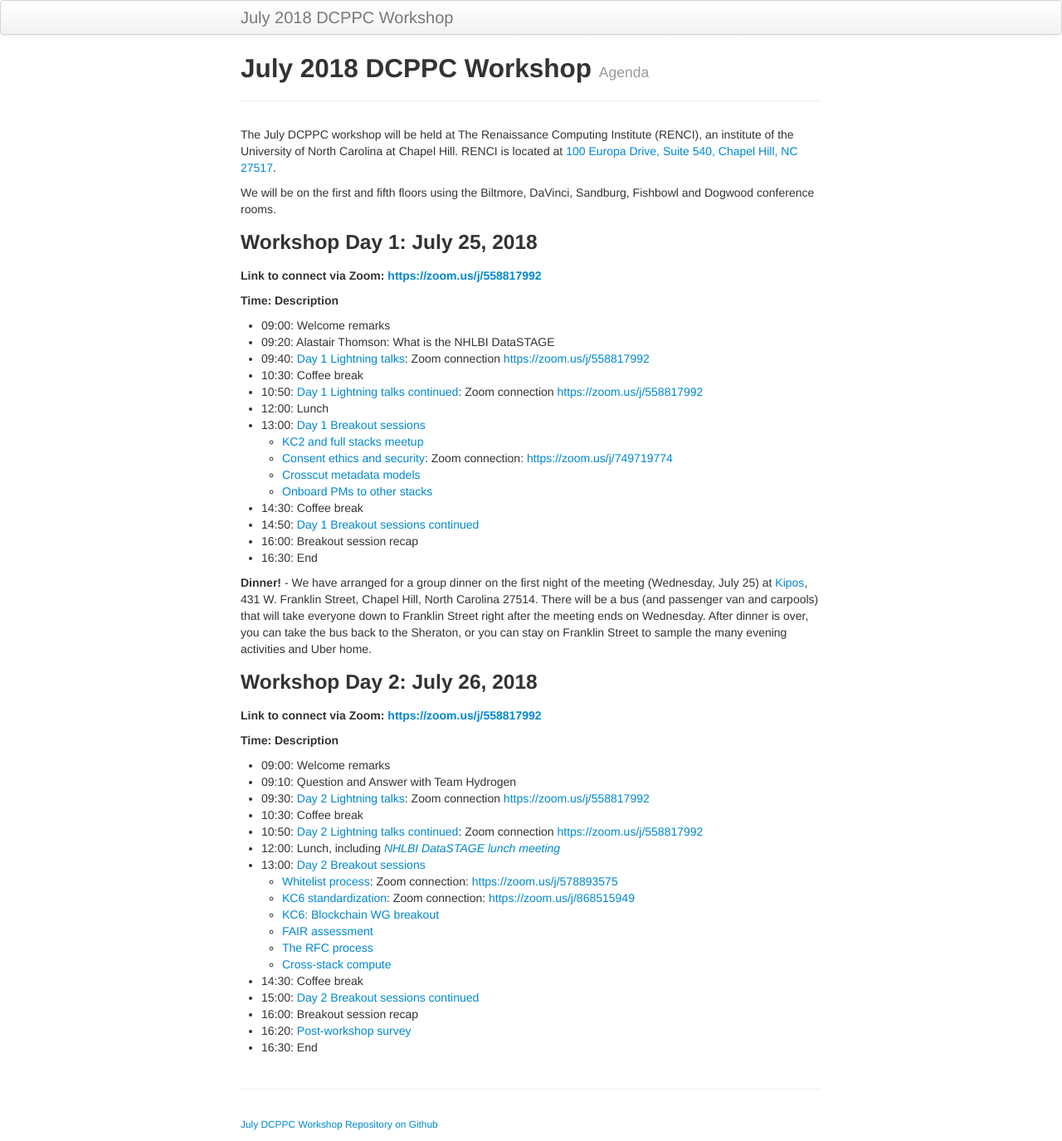
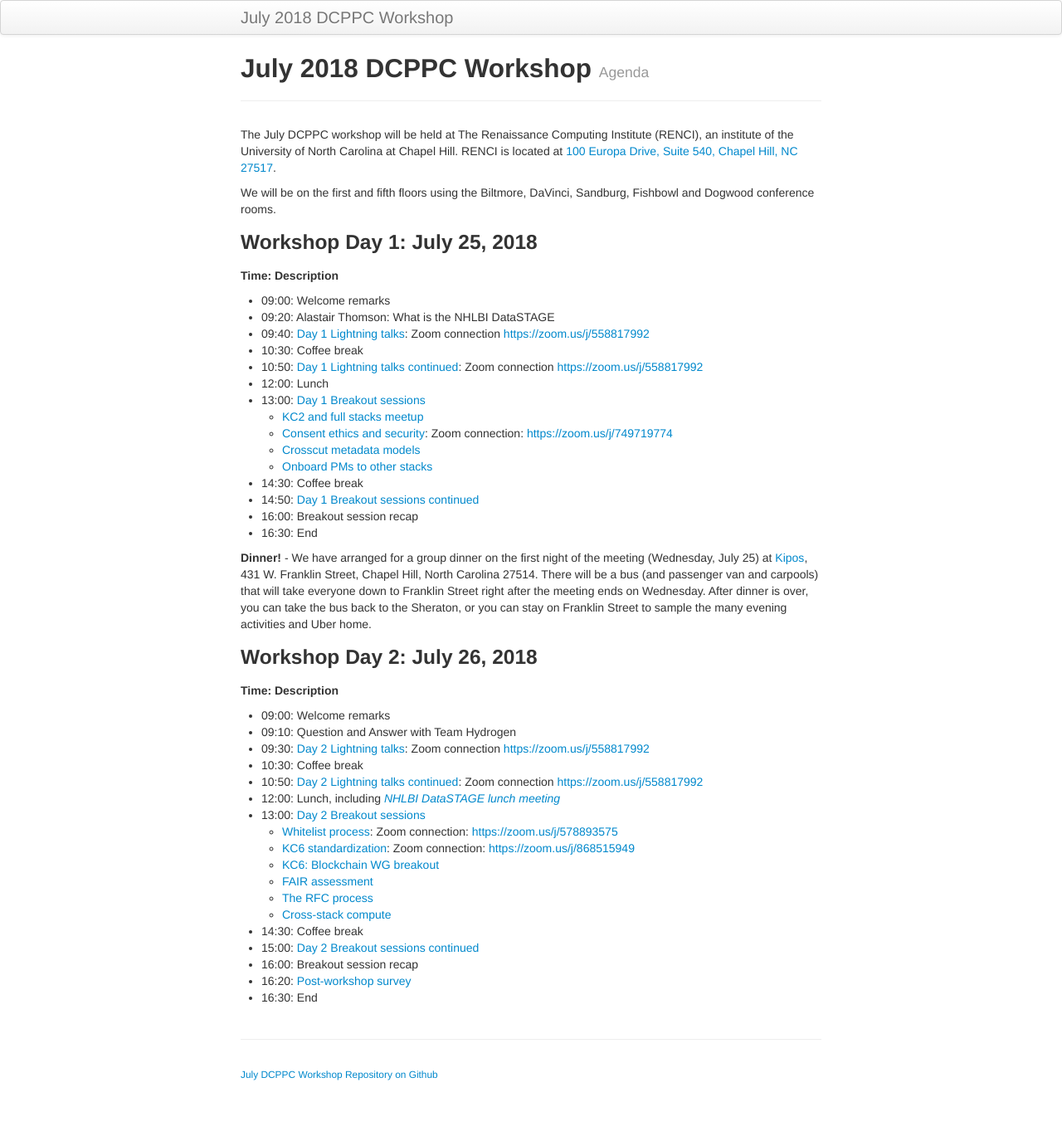
Before and after one commit to dcppc/2018-july-workshop, a Jekyll site: the page built from docs/agenda.md, in a window 1280 px wide. Shown: the whole page at 83% size. Built offline with Jekyll 4.4.1, drawn with Linux system fonts in a browser that asks for light colours; after the commit the page ends 1315 px from its top, so only the background shows below that.

```diff
--- a/docs/agenda.md
+++ b/docs/agenda.md
@@ -10,8 +10,6 @@ The July DCPPC workshop will be held at The Renaissance Computing Institute (REN
 We will be on the first and fifth floors using the Biltmore, DaVinci, Sandburg, Fishbowl and Dogwood conference rooms.
 
 ### Workshop Day 1: July 25, 2018
-
-**Link to connect via Zoom: [https://zoom.us/j/558817992](https://zoom.us/j/558817992)**
 
 **Time: Description**
 - 09:00: Welcome remarks
@@ -35,8 +33,6 @@ We will be on the first and fifth floors using the Biltmore, DaVinci, Sandburg,
 
 ### Workshop Day 2:  July 26, 2018
 
-**Link to connect via Zoom: [https://zoom.us/j/558817992](https://zoom.us/j/558817992)**
-
 **Time: Description**
 - 09:00: Welcome remarks
 - 09:10: Question and Answer with Team Hydrogen
```
